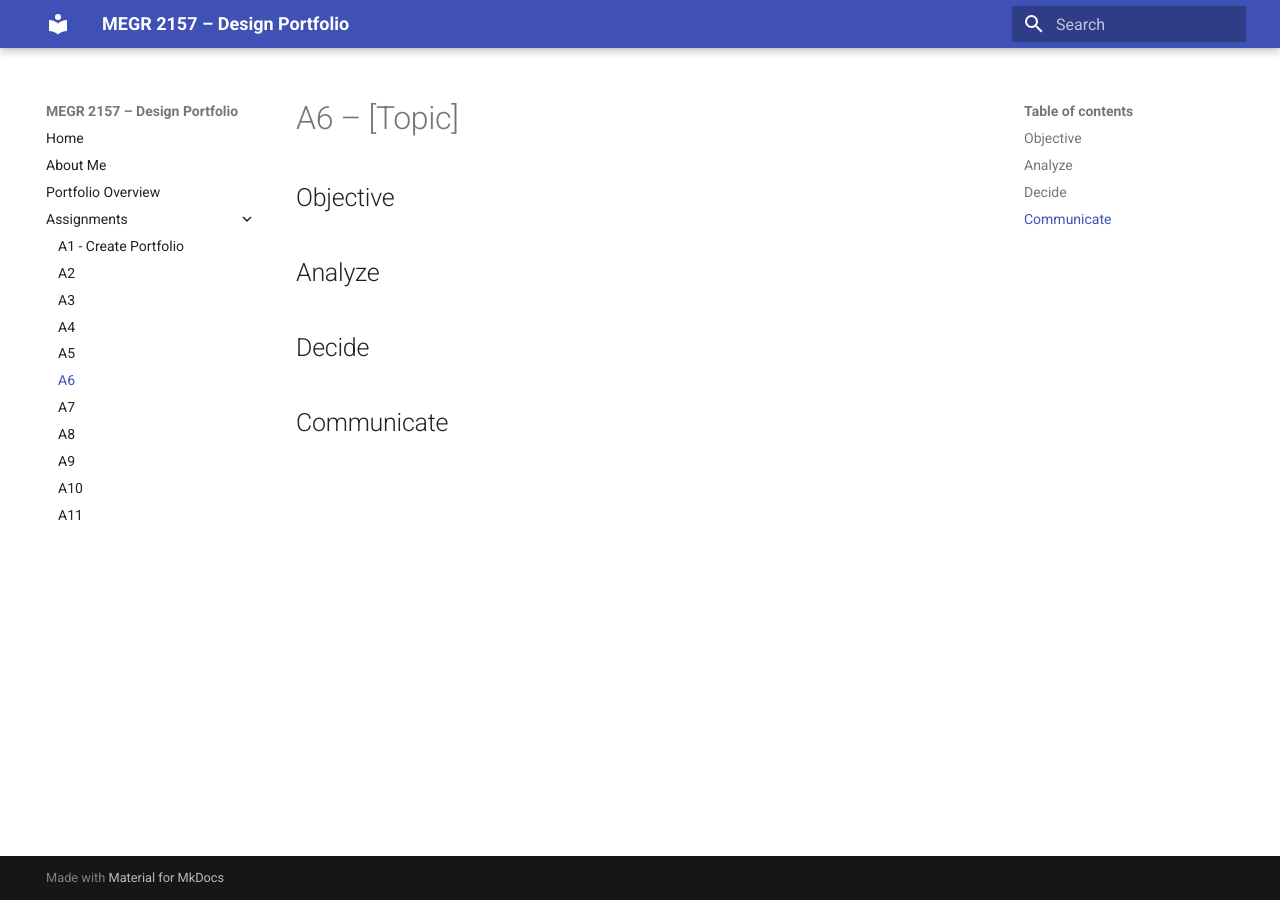
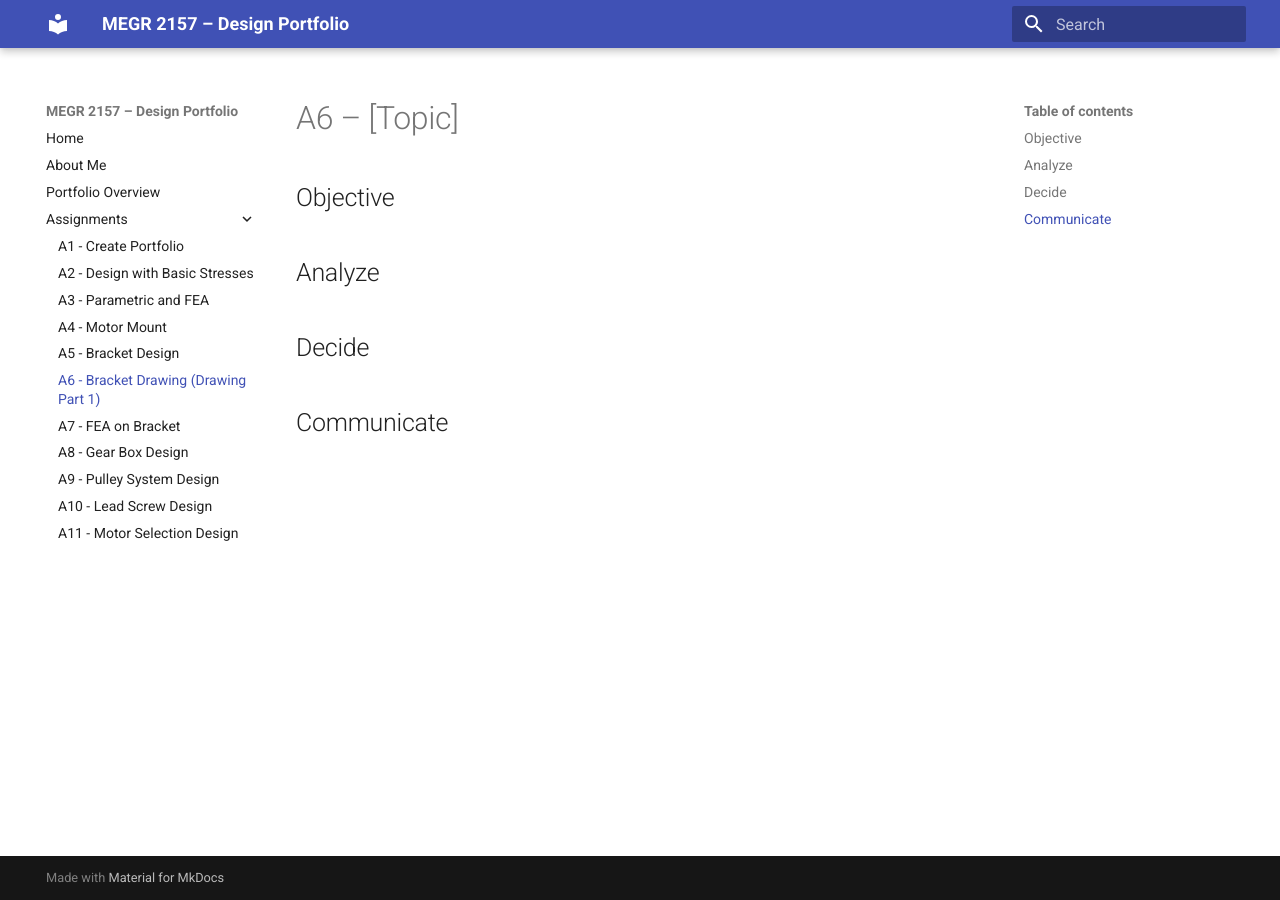
Before and after one commit to AndrewYang2428/AndrewYang-megr2157-portfolio, an MkDocs documentation site: the page built from docs/assignments/A06/index.md, in a window 1280 px wide. Built offline with MkDocs 1.6.1 and Material for MkDocs 9.7.7, drawn with Linux system fonts in a browser that asks for light colours.

Commit message:
Update assignment titles in mkdocs.yml

```diff
--- a/mkdocs.yml
+++ b/mkdocs.yml
@@ -15,13 +15,13 @@ nav:
   - Portfolio Overview: portfolio-overview.md
   - Assignments:
       - A1 - Create Portfolio: assignments/A01/index.md
-      - A2: assignments/A02/index.md
-      - A3: assignments/A03/index.md
-      - A4: assignments/A04/index.md
-      - A5: assignments/A05/index.md
-      - A6: assignments/A06/index.md
-      - A7: assignments/A07/index.md
-      - A8: assignments/A08/index.md
-      - A9: assignments/A09/index.md
-      - A10: assignments/A10/index.md
-      - A11: assignments/A11/index.md
+      - A2 - Design with Basic Stresses: assignments/A02/index.md
+      - A3 - Parametric and FEA: assignments/A03/index.md
+      - A4 - Motor Mount: assignments/A04/index.md
+      - A5 - Bracket Design: assignments/A05/index.md
+      - A6 - Bracket Drawing (Drawing Part 1): assignments/A06/index.md
+      - A7 - FEA on Bracket: assignments/A07/index.md
+      - A8 - Gear Box Design: assignments/A08/index.md
+      - A9 - Pulley System Design: assignments/A09/index.md
+      - A10 - Lead Screw Design: assignments/A10/index.md
+      - A11 - Motor Selection Design: assignments/A11/index.md
```
